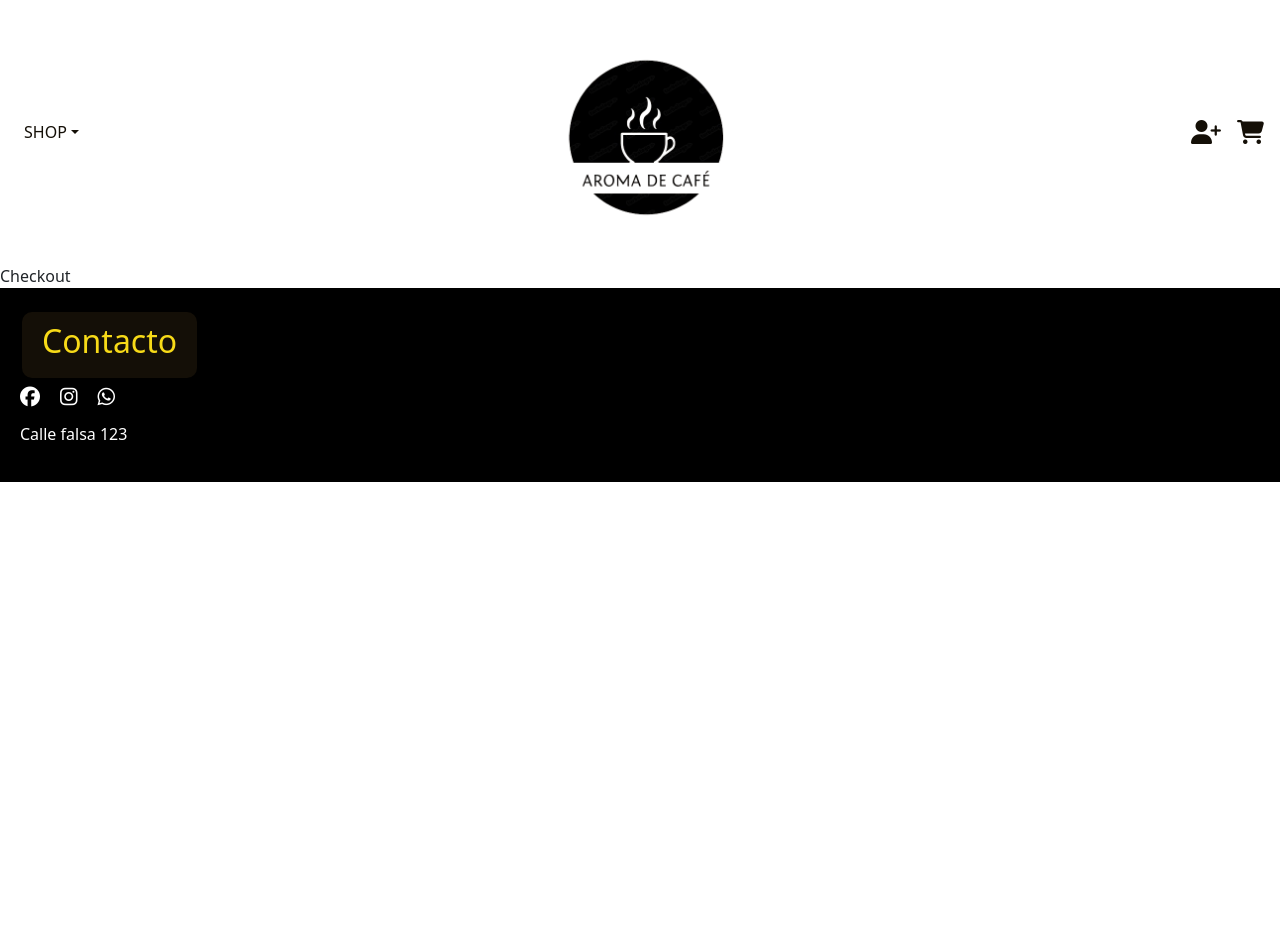
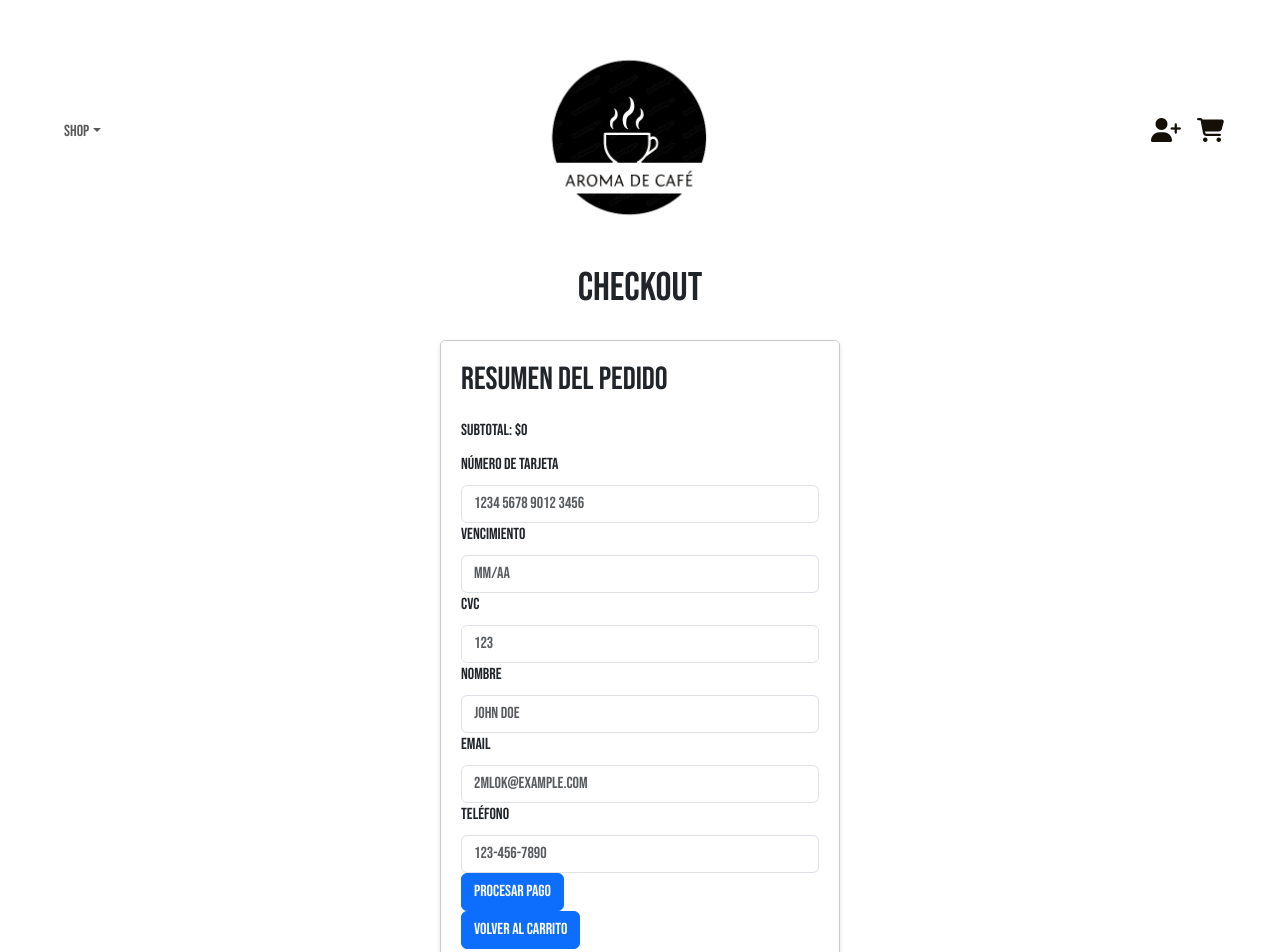
Before and after one commit to diegocabre/Aroma-de-Cafe, a React (Vite) app: page /checkout in a window 1280 px wide. Shown: the top 952 px of the page. Before the commit the page ends 800 px from the top, so only its background shows below. Built offline with nearby package versions, Linux system fonts and the light colour scheme.

Commit message:
Cambios en Carrito

```diff
--- a/src/components/common/Header.css
+++ b/src/components/common/Header.css
@@ -1,5 +1,6 @@
-/* /src/components/common/Header.css */
 header {
+  max-width: 1200px;
+  margin: 0 auto;
   display: flex;
   justify-content: space-between;
   align-items: center;
@@ -11,18 +12,18 @@ header {
 }
 
 .logoimg {
-  transition: opacity 0.5s ease; /* Transición suave de la opacidad */
-  width: 12rem; /* Ajusta el ancho del logo según sea necesario */
+  transition: opacity 0.5s ease;
+  width: 12rem;
   scroll-behavior: smooth;
   cursor: pointer;
 }
 
 .logoimg.transparent {
-  opacity: 1; /* Opacidad completa */
+  opacity: 1;
 }
 
 .logoimg.scrolled {
-  opacity: 0.5; /* Opacidad reducida al hacer scroll down */
+  opacity: 0.1;
 }
 
 .menu {
@@ -33,7 +34,7 @@ header {
 }
 
 .menu li {
-  margin-right: 1rem; /* Espaciado entre los elementos del menú */
+  margin-right: 1rem;
 }
 
 .menu a {
@@ -42,11 +43,11 @@ header {
 }
 
 .icons {
-  font-size: 1.5rem; /* Ajusta el tamaño de los íconos */
+  font-size: 1.5rem;
 }
 
 .icons a {
   color: #140f07;
   text-decoration: none;
-  margin-left: 1rem; /* Espaciado entre los íconos */
+  margin-left: 1rem;
 }
--- a/src/components/common/Header.jsx
+++ b/src/components/common/Header.jsx
@@ -1,4 +1,3 @@
-// /src/components/common/Header.js
 import React from "react";
 import { NavLink } from "react-router-dom";
 import "./Header.css";
@@ -12,13 +11,10 @@ const Header = () => {
   const { cart } = useCart();
   return (
     <header>
-      <nav>
-        <ul className="menu">
-          <li>
       <Navbar expand="lg">
         <Navbar.Collapse id="basic-navbar-nav">
           <Nav className="me-auto">
-                  <NavDropdown title="SHOP" id="basic-nav-dropdown">
+            <NavDropdown className="dropdown" title="SHOP" id="nav-dropdown" >
               <NavDropdown.Item href="/souvenirs">
                 <p>Regalos</p>
               </NavDropdown.Item>
@@ -31,9 +27,6 @@ const Header = () => {
           </Nav>
         </Navbar.Collapse>
       </Navbar>
-          </li>
-        </ul>
-      </nav>
       <div className="logo">
         <NavLink exact to="/">
           <img className="logoimg" src={logo} alt="" />
--- a/src/components/css/index.css
+++ b/src/components/css/index.css
@@ -2,4 +2,5 @@
     margin: 0;
     padding: 0;
     box-sizing: border-box;
+    font-family: 'Bebas Neue', cursive;
 }
--- /dev/null
+++ b/src/css/Checkout.css
@@ -0,0 +1,22 @@
+.checkout-container {
+  display: flex;
+  flex-direction: column;
+  align-items: center;
+}
+
+.checkout-form {
+  width: 400px;
+  margin-top: 20px;
+  padding: 20px;
+  border: 1px solid #ccc;
+  border-radius: 5px;
+  box-shadow: 0 2px 5px rgba(0, 0, 0, 0.1);
+}
+
+.checkout-form h2 {
+  margin-bottom: 20px;
+}
+
+.checkout-form p {
+  margin-bottom: 10px;
+}
--- a/src/views/CartPage.jsx
+++ b/src/views/CartPage.jsx
@@ -5,10 +5,6 @@ import { Button } from "react-bootstrap";
 
 const CartPage = () => {
   const { cart } = useCart();
-
-  const calculatesubtotal = () => {
-    return cart.reduce((subtotal, product) => subtotal + product.price, 0);
-  };
 
   return (
     <div>
@@ -24,7 +20,6 @@ const CartPage = () => {
               <p>Cantidad: {product.quantity}</p>
             </div>
           ))}
-          <p>Subtotal: {calculatesubtotal()}</p>
           <Button variant="primary" as={Link} to="/checkout">Proceder al Pago</Button>
           <Button variant="primary" as={Link} to="/">Eliminar pedido</Button>
           <Button variant="primary" as={Link} to="/products">Seguir Comprando</Button>
--- a/src/views/Checkout.jsx
+++ b/src/views/Checkout.jsx
@@ -1,6 +1,102 @@
 import React from "react";
+import { useCart } from "../components/context/CartContext";
+import { Link } from "react-router-dom";
+import { Button, Form } from "react-bootstrap";
+import "../css/Checkout.css";
 
-const Checkout = () => {
-    return <div>Checkout</div>;
+const CheckoutPage = () => {
+  const { cart } = useCart();
+
+  // Función para calcular el subtotal
+  const calculateSubtotal = () => {
+    return cart.reduce(
+      (subtotal, product) => subtotal + product.price * product.quantity,
+      0
+    );
+  };
+
+  // Función para procesar el pago
+  const handleCheckout = () => {
+    // Aquí puedes implementar la lógica para procesar el pago, por ejemplo, con MercadoPago
+  };
+
+  return (
+    <div className="checkout-container">
+      <h1>Checkout</h1>
+      <div className="checkout-form">
+        <h2>Resumen del Pedido</h2>
+        {cart.map((product) => (
+          <div key={product.id}>
+            <h3>{product.name}</h3>
+            <p>Precio: ${product.price}</p>
+            <p>Cantidad: {product.quantity}</p>
+          </div>
+        ))}
+        <p>Subtotal: ${calculateSubtotal()}</p>
+        <Form>
+          <Form.Group controlId="cardNumber">
+            <Form.Label>Número de Tarjeta</Form.Label>
+            <Form.Control
+              type="text"
+              placeholder="1234 5678 9012 3456"
+              required
+            />
+          </Form.Group>
+          <Form.Group controlId="cardExpiry">
+            <Form.Label>Vencimiento</Form.Label>
+            <Form.Control
+              type="text"
+              placeholder="MM/AA"
+              required
+              pattern="\d{2}/\d{2}"
+            />
+          </Form.Group>
+          <Form.Group controlId="cardCVC">
+            <Form.Label>CVC</Form.Label>
+            <Form.Control
+              type="text"
+              placeholder="123"
+              required
+              pattern="\d{3}"
+            />
+          </Form.Group>
+          <Form.Group controlId="cardName">
+            <Form.Label>Nombre</Form.Label>
+            <Form.Control
+              type="text"
+              placeholder="John Doe"
+              required
+              pattern="[a-zA-Z\s]+"
+            />
+          </Form.Group>
+          <Form.Group controlId="cardEmail">
+            <Form.Label>Email</Form.Label>
+            <Form.Control
+              type="email"
+              placeholder="2mL0K@example.com"
+              required
+              pattern="[a-z0-9._%+-]+@[a-z0-9.-]+\.[a-z]{2,}$"
+            />
+          </Form.Group>
+          <Form.Group controlId="cardPhone">
+            <Form.Label>Teléfono</Form.Label>
+            <Form.Control
+              type="tel"
+              placeholder="123-456-7890"
+              required
+              pattern="\d{3}-\d{3}-\d{4}"
+            />
+          </Form.Group>
+          <Button variant="primary" onClick={handleCheckout}>
+            Procesar Pago
+          </Button>
+        </Form>
+        <Button variant="primary" as={Link} to="/cart">
+          Volver al Carrito
+        </Button>
+      </div>
+    </div>
+  );
 };
-export default Checkout
+
+export default CheckoutPage;
```
Lines whose indentation alone changed are shown as unchanged.
